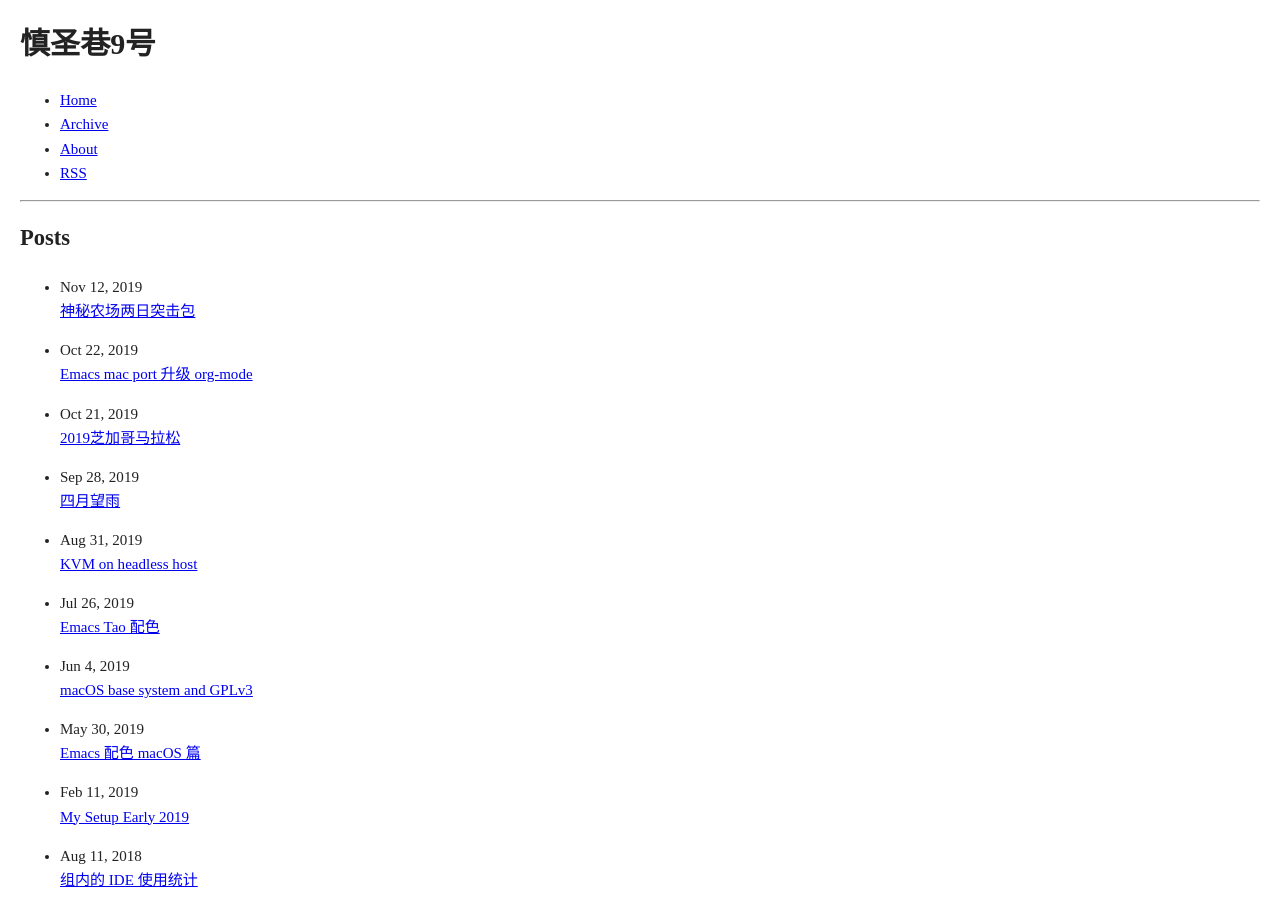
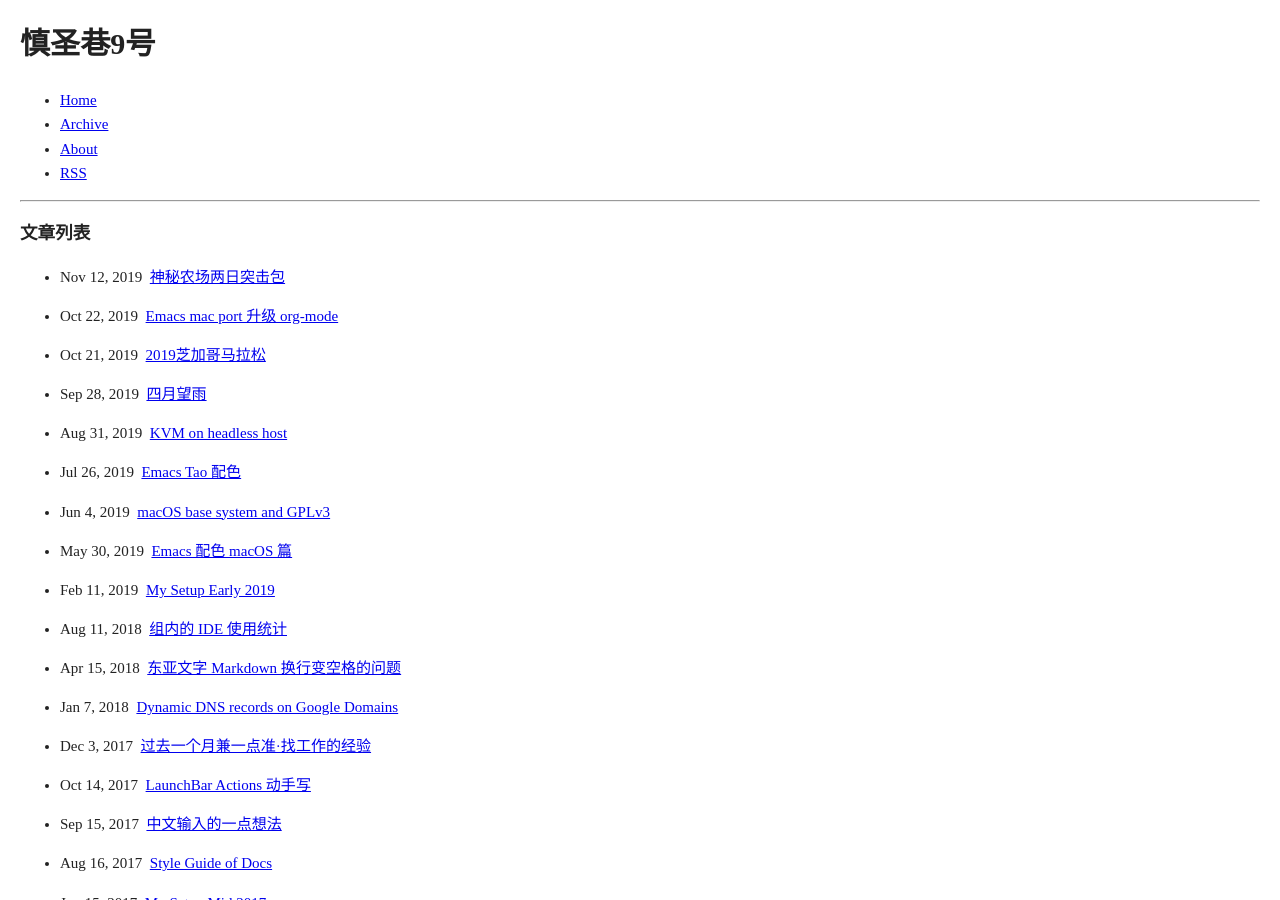
Before and after one commit to railwaycat/blog9, a Jekyll site: the page built from index.html, in a window 1280 px wide and 900 px high. Built offline with Jekyll 4.4.1, drawn with Linux system fonts in a browser that asks for light colours.

Commit message:
adjust homepage

```diff
--- a/index.html
+++ b/index.html
@@ -12,12 +12,12 @@
   </ul>
 
   <hr>
-  <h2 class="page-heading">Posts</h1>
+  <h3 class="page-heading">文章列表</h3>
 
   <ul class="post-list">
     {% for post in site.posts %}
       <li>
-        <span class="post-meta">{{ post.date | date: "%b %-d, %Y" }}</span><br>
+        <span class="post-meta">{{ post.date | date: "%b %-d, %Y" }}</span>&nbsp;
           <a class="post-link" href="{{ post.url | relative_url }}">{{ post.title | escape }}</a>
           <p>
       </li>
```
